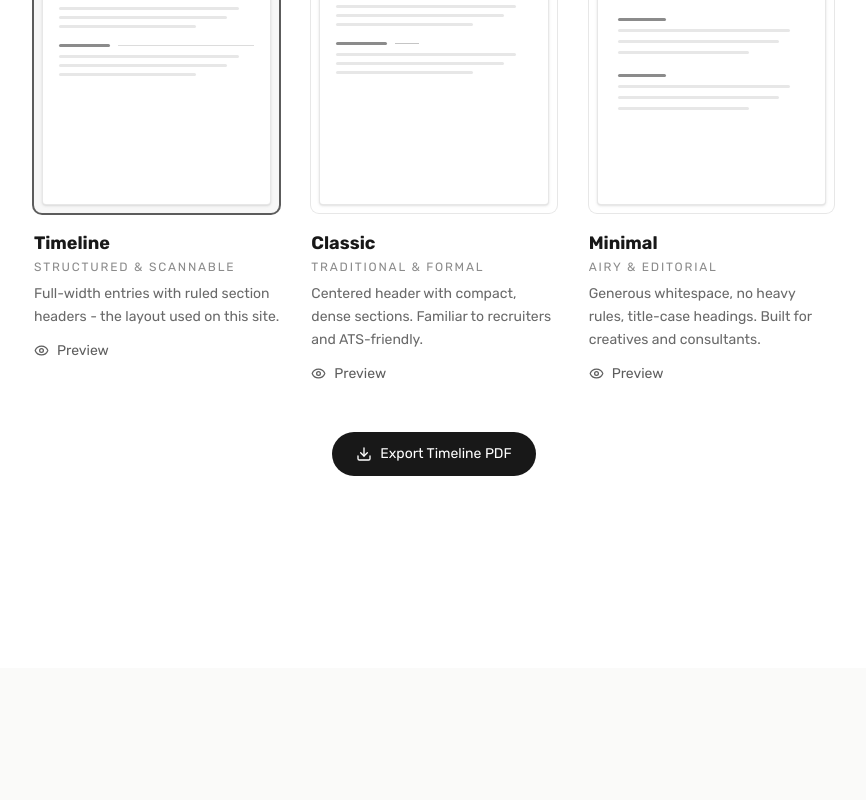
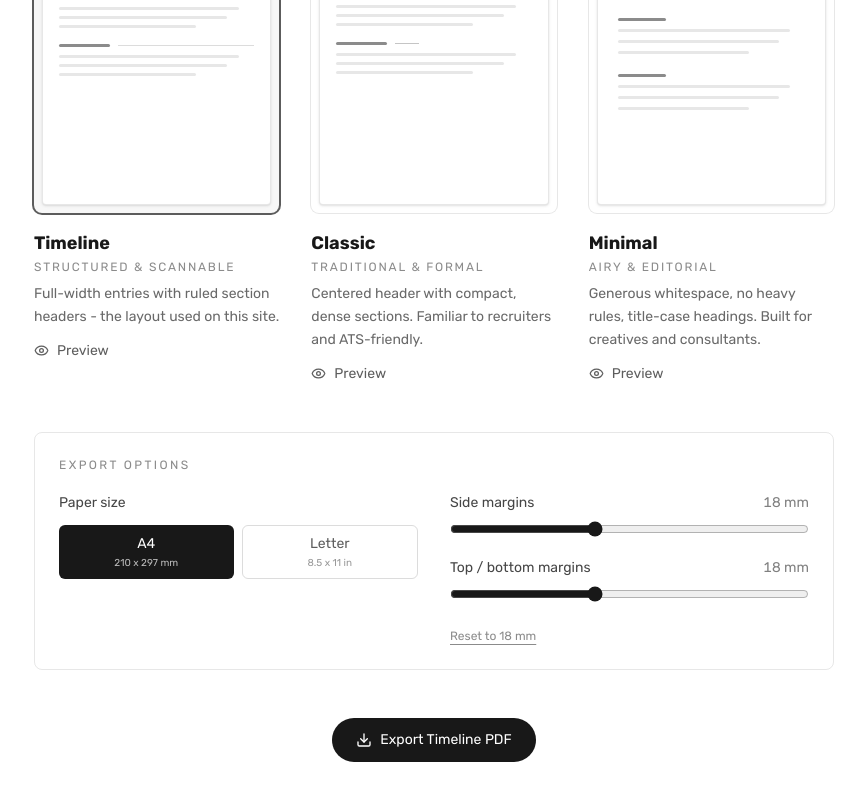
Before and after one commit to superwow-tech/cv-canvas, a React (Vite) app: page / in a window 1280 px wide. Shown: the part 3828-4628 px from the top of the page, without its empty margins (206-1072 px from the left). Before the commit the page ends 4496 px from the top, so only its background shows below. Built offline with nearby package versions, Linux system fonts and the light colour scheme; the HTML template or start-up script is replaced by a standard one.

Commit message:
Changes
Co-authored-by: superwow-tech <48064504+superwow-tech@users.noreply.github.com>

```diff
--- a/src/components/sections/TemplatesSection.tsx
+++ b/src/components/sections/TemplatesSection.tsx
@@ -195,6 +195,77 @@ export default function TemplatesSection() {
           })}
         </div>
 
+        <div className="mt-10 md:mt-12 rounded-lg border border-foreground/10 p-5 md:p-6">
+          <h3 className="text-[11px] md:text-xs uppercase tracking-[0.2em] text-foreground/50 font-['Rubik']">
+            Export options
+          </h3>
+
+          <div className="mt-5 grid grid-cols-1 md:grid-cols-2 gap-6 md:gap-8">
+            <div>
+              <span className="block text-sm font-medium text-foreground/80 font-['Rubik']">
+                Paper size
+              </span>
+              <div className="mt-3 flex gap-2" role="group" aria-label="Paper size">
+                {PAGE_FORMATS.map((f) => {
+                  const active = format === f.id;
+                  return (
+                    <button
+                      key={f.id}
+                      type="button"
+                      onClick={() => setFormat(f.id)}
+                      aria-pressed={active}
+                      className={`flex-1 rounded-md px-3 py-2 text-sm font-['Rubik'] transition-colors ${
+                        active
+                          ? "bg-foreground text-background"
+                          : "border border-foreground/15 text-foreground/70 hover:border-foreground/40"
+                      }`}
+                    >
+                      {f.label}
+                      <span className={`block text-[10px] mt-0.5 ${active ? "text-background/70" : "text-foreground/45"}`}>
+                        {f.hint}
+                      </span>
+                    </button>
+                  );
+                })}
+              </div>
+            </div>
+
+            <div className="space-y-4">
+              {[
+                { id: "side", label: "Side margins", value: marginX, set: setMarginX },
+                { id: "top", label: "Top / bottom margins", value: marginY, set: setMarginY },
+              ].map((m) => (
+                <div key={m.id}>
+                  <label
+                    htmlFor={`margin-${m.id}`}
+                    className="flex items-center justify-between text-sm font-medium text-foreground/80 font-['Rubik']"
+                  >
+                    {m.label}
+                    <span className="tabular-nums text-foreground/55">{m.value} mm</span>
+                  </label>
+                  <input
+                    id={`margin-${m.id}`}
+                    type="range"
+                    min={MARGIN_MIN}
+                    max={MARGIN_MAX}
+                    step={1}
+                    value={m.value}
+                    onChange={(e) => m.set(Number(e.target.value))}
+                    className="mt-2 w-full accent-foreground"
+                  />
+                </div>
+              ))}
+              <button
+                type="button"
+                onClick={resetMargins}
+                className="text-xs text-foreground/50 hover:text-foreground transition-colors font-['Rubik'] underline underline-offset-4"
+              >
+                Reset to 18 mm
+              </button>
+            </div>
+          </div>
+        </div>
+
         <div className="mt-10 md:mt-12 flex flex-col sm:flex-row items-center justify-center gap-4">
           <button
             onClick={() => download(selected)}
```
